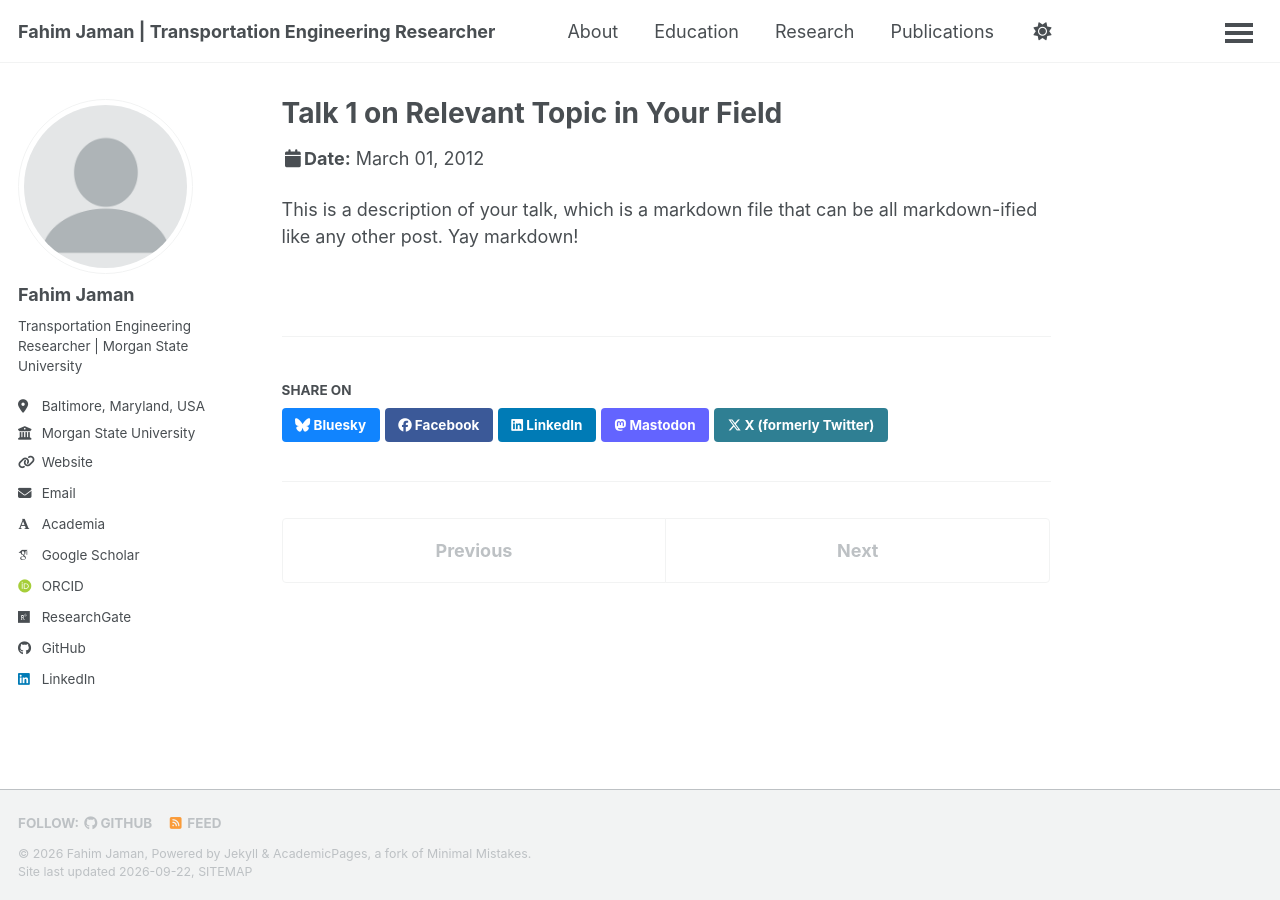
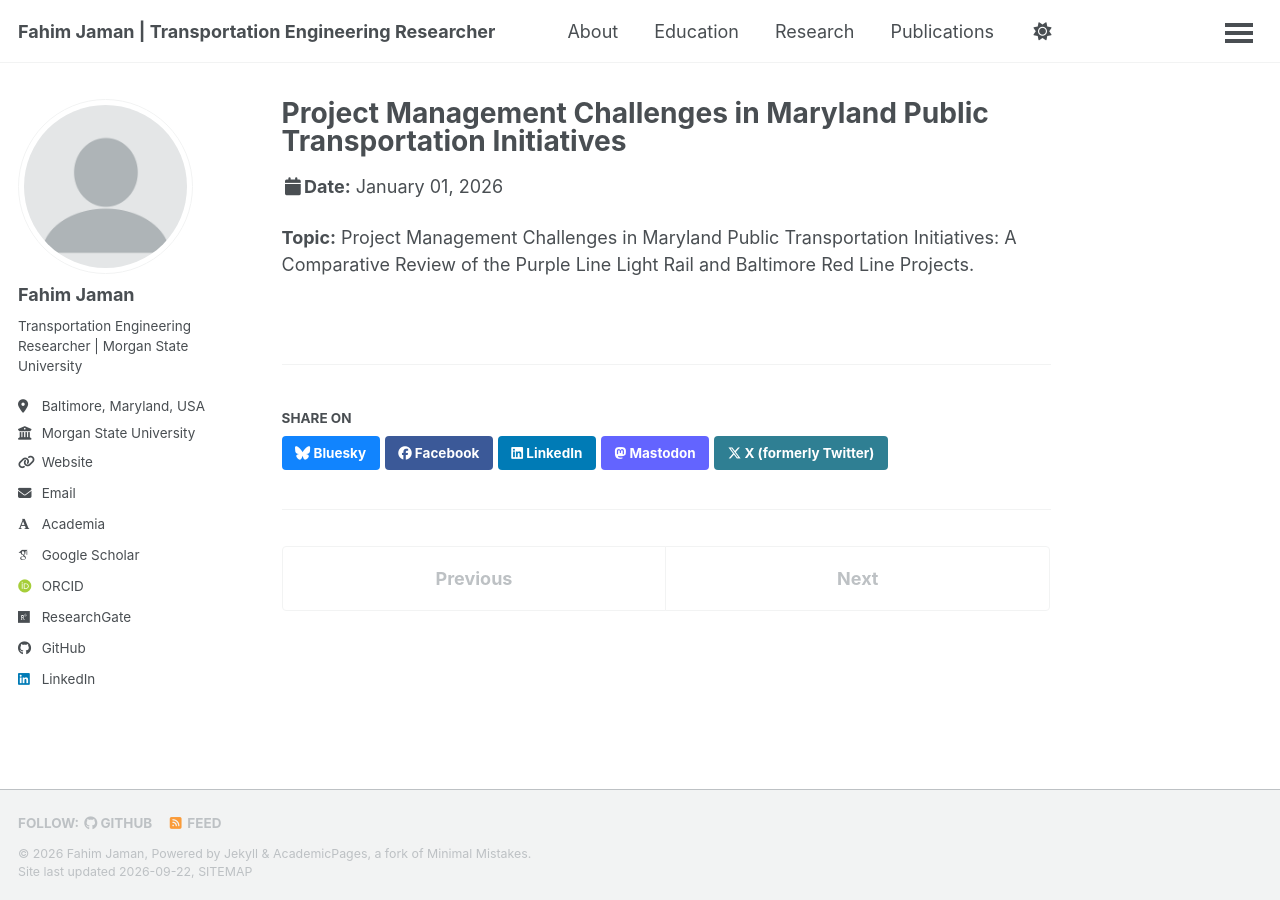
Before and after one commit to fahimjaman/111, a Jekyll site: the page built from _talks/2012-03-01-talk-1.md, in a window 1280 px wide. Built offline with Jekyll 4.4.1, drawn with Linux system fonts in a browser that asks for light colours; some web fonts are replaced; a script that is not in the unit is left out.

Commit message:
Replace template content with Fahim Jaman academic profile

```diff
--- a/_talks/2012-03-01-talk-1.md
+++ b/_talks/2012-03-01-talk-1.md
@@ -1,11 +1,11 @@
 ---
-title: "Talk 1 on Relevant Topic in Your Field"
+title: "Project Management Challenges in Maryland Public Transportation Initiatives"
 collection: talks
-type: "Talk"
-permalink: /talks/2012-03-01-talk-1
-venue: "UC San Francisco, Department of Testing"
-date: 2012-03-01
-location: "San Francisco, CA, USA"
+type: "Presentation"
+permalink: /talks/project-management-maryland-transit/
+venue: "Morgan State University"
+date: 2026-01-01
+location: "Baltimore, Maryland, USA"
 ---
 
-This is a description of your talk, which is a markdown file that can be all markdown-ified like any other post. Yay markdown!
+**Topic:** Project Management Challenges in Maryland Public Transportation Initiatives: A Comparative Review of the Purple Line Light Rail and Baltimore Red Line Projects.
```
